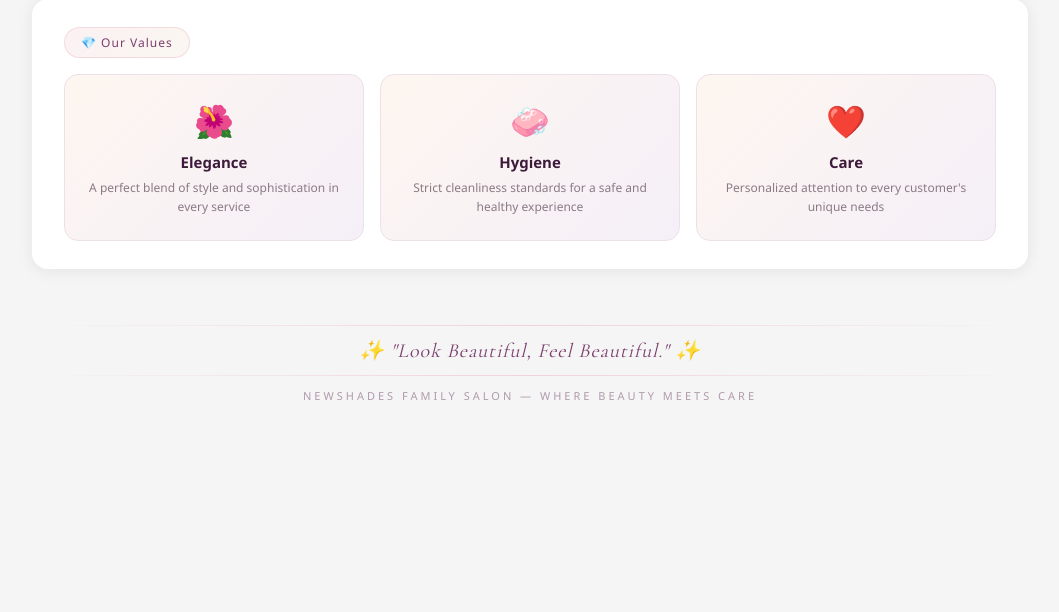
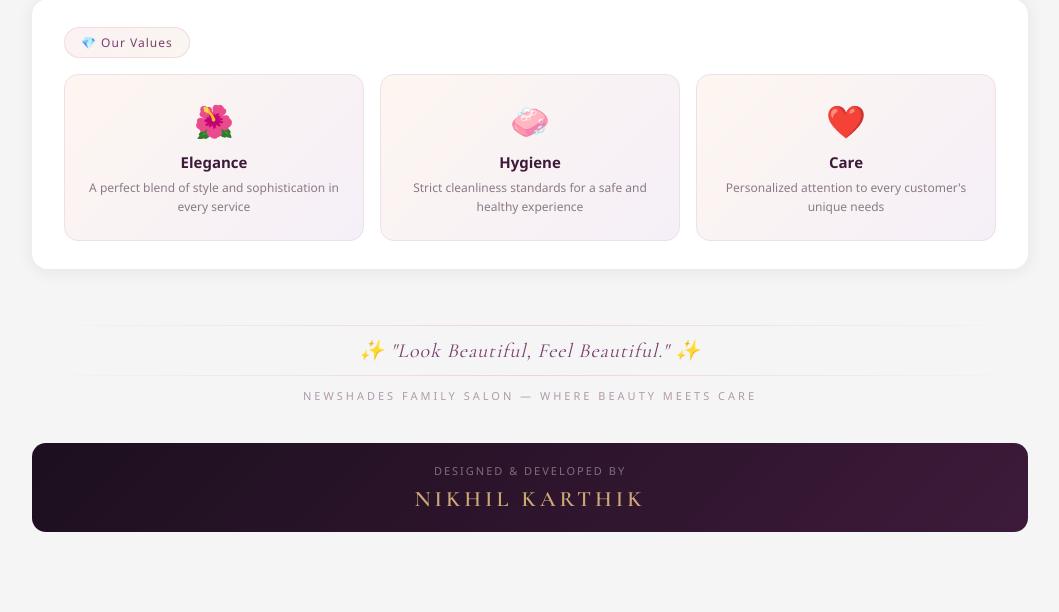
Before and after one commit to 2400031255/newshade-billing, a Flask app: page /about in a window 1280 px wide. Shown: the part 1182-1794 px from the top of the page, without its empty margins (220-1279 px from the left). Before the commit the page ends 1582 px from the top, so only its background shows below. Run offline with Flask 3, Linux system fonts and the light colour scheme; the visitor is signed in with stand-in values (Sample User, id 1).

Commit message:
Add developer credit to about page

```diff
--- a/templates/about.html
+++ b/templates/about.html
@@ -125,6 +125,11 @@
     <div class="quote-text">✨ "Look Beautiful, Feel Beautiful." ✨</div>
     <div class="quote-line"></div>
     <div class="quote-sub">Newshades Family Salon — Where Beauty Meets Care</div>
+  </div>
+
+  <div class="dev-credit">
+    <span>Designed &amp; Developed by</span>
+    <strong>NIKHIL KARTHIK</strong>
   </div>
 
 </div>
@@ -285,6 +290,22 @@
   }
   .quote-sub { font-size: 11px; letter-spacing: 3px; text-transform: uppercase; color: #b09aaa; margin-top: 8px; }
 
+  .dev-credit {
+    text-align: center; margin-top: 24px; padding: 20px;
+    background: linear-gradient(135deg, #1c0f1e, #3d1a3a);
+    border-radius: 14px;
+    font-size: 11px; letter-spacing: 2px; text-transform: uppercase;
+    color: rgba(253,246,240,0.4);
+  }
+  .dev-credit strong {
+    display: block; margin-top: 8px;
+    font-family: 'Cormorant Garamond', serif;
+    font-size: 22px; font-weight: 600; letter-spacing: 4px;
+    background: linear-gradient(135deg, #e8a0b0, #c9a96e, #e8a0b0);
+    -webkit-background-clip: text; -webkit-text-fill-color: transparent;
+    background-clip: text;
+  }
+
   @media (max-width: 768px) {
     .highlight-grid { grid-template-columns: repeat(4, 1fr); }
     .values-grid { grid-template-columns: 1fr; }
```
